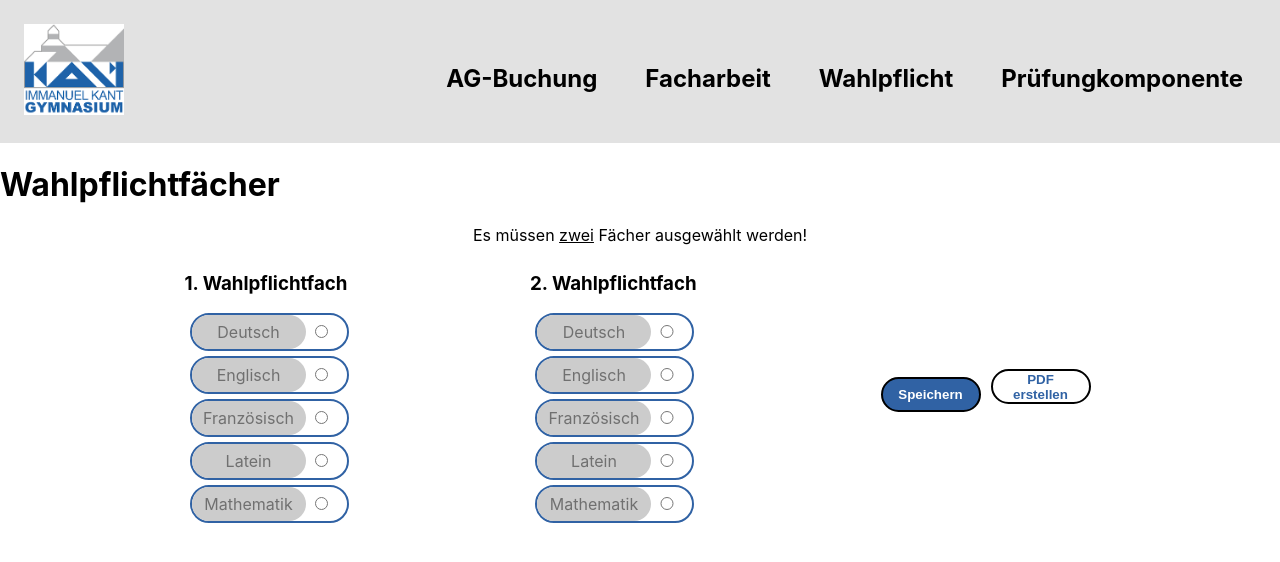
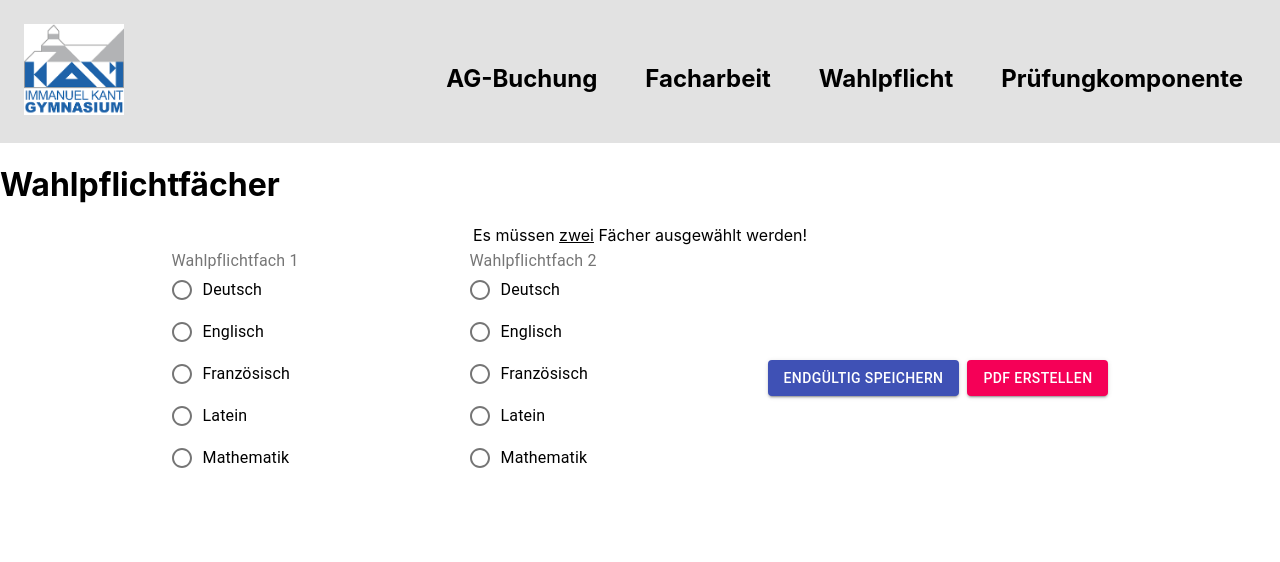
Before and after one commit to Doubrixel/digitalisierung-at-school, a React (Create React App) app in the folder frontend/: page /wahlpflicht in a window 1280 px wide. Shown: the top 562 px of the page. Built offline with nearby package versions, Linux system fonts and the light colour scheme.

Commit message:
Material UI Radio Button introduced; dynamic functionality reached TODO: Style needs to be redone

```diff
--- a/frontend/src/pages/WahlpflichtEntryPage.css
+++ b/frontend/src/pages/WahlpflichtEntryPage.css
@@ -1,13 +1,5 @@
-/*@media screen and (max-width: 1000px){#flexContainer {
-    display: flex;
-    flex-direction: row;
-    flex-grow: 10;
-    flex-basis: 0;
-    }
-}*/
-
-@media screen and (min-width: 550px){
-    #Wahlpflichtfach1{
+@media screen and (min-width: 600px){
+    #Wahlpflichtfachauswahlreihe{
         margin: 0 auto;
         display: flex;
         align-items: center;
--- a/frontend/src/pages/WahlpflichtEntryPage.tsx
+++ b/frontend/src/pages/WahlpflichtEntryPage.tsx
@@ -3,18 +3,50 @@
  */
 
 import React from 'react';
-import ForminputElementRadioButton from '../components/FormInput/ForminputElementRadioButton';
 import './WahlpflichtEntryPage.css';
-import ForminputElementSubmitButton from '../components/FormInput/ForminputElementSubmitButton';
-
-const maxLabelWidth = '300px';
-const minLabelWidth = '100px';
-
-function submitWahlpflichtWahl() {
-
-}
+import FormControl from '@material-ui/core/FormControl';
+import FormLabel from '@material-ui/core/FormLabel';
+import RadioGroup from '@material-ui/core/RadioGroup';
+import Radio from '@material-ui/core/Radio';
+import Button from '@material-ui/core/Button';
+import FormControlLabel from '@material-ui/core/FormControlLabel';
 
 function WahlpflichtEntryPage() {
+  const [wahlpflichtfach1, setWahlpflichtfach1] = React.useState('');
+  const [wahlpflichtfach2, setWahlpflichtfach2] = React.useState('');
+
+  // const maxLabelWidth = '300vw';
+  // const minLabelWidth = '100vw';
+
+  const subjectList = [
+    { id: '1', label: 'Deutsch' },
+    { id: '2', label: 'Englisch' },
+    { id: '3', label: 'Französisch' },
+    { id: '4', label: 'Latein' },
+    { id: '5', label: 'Mathematik' },
+  ];
+
+  function handleSubmitWahlpflichtWahl() {
+    console.log(wahlpflichtfach1);
+    console.log(wahlpflichtfach2);
+    if (wahlpflichtfach1 === '') {
+      console.log('Fehler, nichts ausgewählt für Wahlpflichtfach1! Toastanzeige?');
+    }
+    if (wahlpflichtfach1 === wahlpflichtfach2) {
+      console.log('Fehler, zweimal dasselbe Fach ausgewählt! Toastanzeige?');
+    }
+  }
+
+  const handleWahlpflichtfach1Change = (event) => {
+    console.log('Wahlpflichtfach 1 changed!');
+    setWahlpflichtfach1(event.target.value);
+  };
+
+  const handleWahlpflichtfach2Change = (event) => {
+    console.log('Wahlpflichtfach 2 changed!');
+    setWahlpflichtfach2(event.target.value);
+  };
+
   return (
     <>
       <h1>Wahlpflichtfächer</h1>
@@ -25,34 +57,53 @@ function WahlpflichtEntryPage() {
                 &nbsp;Fächer ausgewählt werden!
       </div>
 
-      <form action="WahlpflichtEntryPage.tsx" id="Wahlpflichtfach1">
+      <div id="Wahlpflichtfachauswahlreihe">
+        <FormControl id="Wahlpflichtfach1" component="fieldset">
+          <FormLabel component="legend">Wahlpflichtfach 1</FormLabel>
+          <RadioGroup
+            aria-label="Wahlpflichtfach 1"
+            name="radio-buttons-group"
+            onChange={handleWahlpflichtfach1Change}
+          >
+            {subjectList.map((subject) => (
+              <FormControlLabel
+                value={subject.id}
+                control={<Radio />}
+                label={subject.label}
+              />
+            ))}
+          </RadioGroup>
+        </FormControl>
 
-        <div>
-          <h3>1. Wahlpflichtfach</h3>
-          <ForminputElementRadioButton labelText="Deutsch" name="Wahlpflichtfach1" maxLabelWidth={maxLabelWidth} minLabelWidth={minLabelWidth} />
-          <ForminputElementRadioButton labelText="Englisch" name="Wahlpflichtfach1" maxLabelWidth={maxLabelWidth} minLabelWidth={minLabelWidth} />
-          <ForminputElementRadioButton labelText="Französisch" name="Wahlpflichtfach1" maxLabelWidth={maxLabelWidth} minLabelWidth={minLabelWidth} />
-          <ForminputElementRadioButton labelText="Latein" name="Wahlpflichtfach1" maxLabelWidth={maxLabelWidth} minLabelWidth={minLabelWidth} />
-          <ForminputElementRadioButton labelText="Mathematik" name="Wahlpflichtfach1" maxLabelWidth={maxLabelWidth} minLabelWidth={minLabelWidth} />
+        <FormControl component="fieldset">
+          <FormLabel component="legend">Wahlpflichtfach 2</FormLabel>
+          <RadioGroup
+            aria-label="Wahlpflichtfach 2"
+            name="radio-buttons-group"
+            onChange={handleWahlpflichtfach2Change}
+          >
+            {subjectList.map((subject) => (
+              <FormControlLabel
+                value={subject.id}
+                control={<Radio />}
+                label={subject.label}
+              />
+            ))}
+          </RadioGroup>
+        </FormControl>
+
+        <div id="Wahlpflichtfach1">
+          {/* / jsx-no-bind should be false warning from Eslint / */}
+          {/* eslint-disable-next-line react/jsx-no-bind */}
+          <Button style={{ marginTop: '3vh', marginRight: '1vh' }} variant="contained" color="primary" onClick={handleSubmitWahlpflichtWahl}>
+            Endgültig Speichern
+          </Button>
+          {/* eslint-disable-next-line react/jsx-no-bind */}
+          <Button style={{ marginTop: '3vh' }} variant="contained" color="secondary" onClick={handleSubmitWahlpflichtWahl}>
+            PDF erstellen
+          </Button>
         </div>
-
-        <div>
-          <h3>2. Wahlpflichtfach</h3>
-          <ForminputElementRadioButton labelText="Deutsch" name="Wahlpflichtfach2" maxLabelWidth={maxLabelWidth} minLabelWidth={minLabelWidth} />
-          <ForminputElementRadioButton labelText="Englisch" name="Wahlpflichtfach2" maxLabelWidth={maxLabelWidth} minLabelWidth={minLabelWidth} />
-          <ForminputElementRadioButton labelText="Französisch" name="Wahlpflichtfach2" maxLabelWidth={maxLabelWidth} minLabelWidth={minLabelWidth} />
-          <ForminputElementRadioButton labelText="Latein" name="Wahlpflichtfach2" maxLabelWidth={maxLabelWidth} minLabelWidth={minLabelWidth} />
-          <ForminputElementRadioButton labelText="Mathematik" name="Wahlpflichtfach2" maxLabelWidth={maxLabelWidth} minLabelWidth={minLabelWidth} />
-        </div>
-
-        <div id="buttonRow">
-          <span id="submitButton">
-            <ForminputElementSubmitButton onClickMethod={submitWahlpflichtWahl} />
-          </span>
-          <button type="button" id="pdfButton">PDF erstellen </button>
-        </div>
-      </form>
-
+      </div>
     </>
 
   );
```
